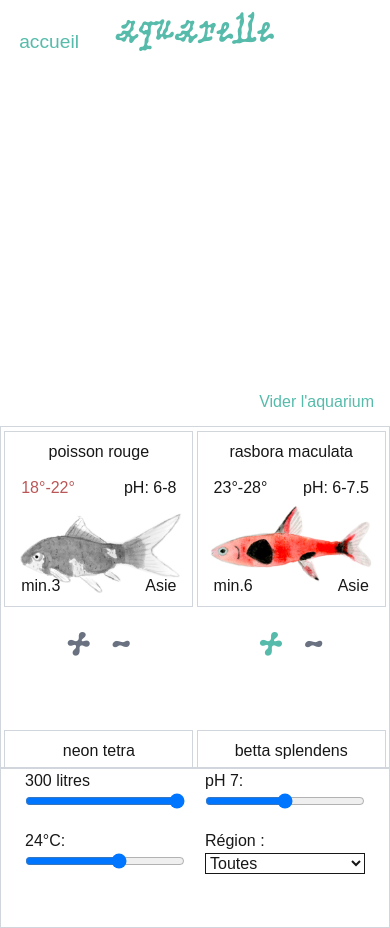
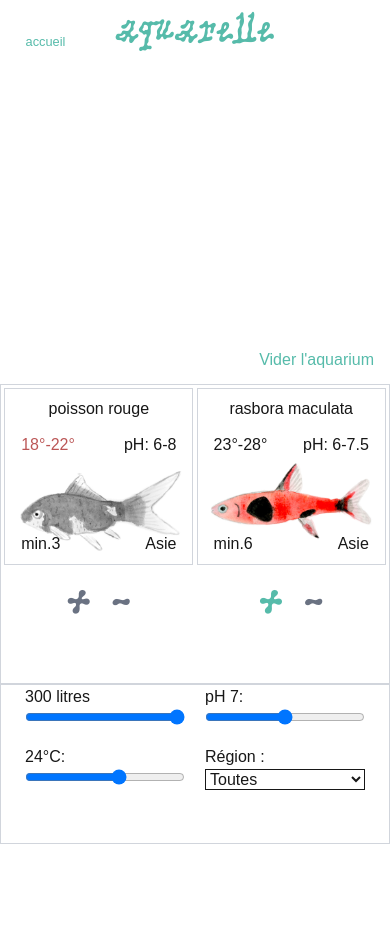
Before and after one commit to chloegregor/aquarelle, a Next.js app: page /simulateur in a window 390 px wide. After the commit the page ends 844 px from the top, so only its background shows below. Built offline with nearby package versions, Linux system fonts and the light colour scheme; a web font is replaced by a local one.

Commit message:
adjustment display

```diff
--- a/app/components/aquariumApp.jsx
+++ b/app/components/aquariumApp.jsx
@@ -66,7 +66,7 @@ export function AquariumApp() {
         </div>
 
       </div>
-      <div className=" h-[100%] pb-[10em] ">
+      <div className=" h-[100%] ">
       <FilteredFishes tankVolume={tankVolume} tankPh={tankPh} tankTemp={tankTemp} tankRegion={tankRegion} />
       </div>
     </>
--- a/app/components/population.jsx
+++ b/app/components/population.jsx
@@ -54,7 +54,7 @@ export function Population({ fish, volume, minimumVolume, originalVolume, reset,
       <div className="h-full flex flex-col relative text-center">
 
         <div className="h-[100%] flex flex-col">
-          <div className="grid lg:grid-cols-4 grid-cols-4 gap-[em] ml-[1em] mr-[1em] ">
+          <div className="grid lg:grid-cols-3 grid-cols-3 gap-[em] ml-[1em] mr-[1em] ">
             {FinalList.map(({data, result}) => (
 
               <div key={data.data.species} className="flex flex-col items-center w-full relative ">
--- a/app/globals.css
+++ b/app/globals.css
@@ -8,6 +8,7 @@
 
 html{
   height: 100%;
+  margin: 0;
 }
 
 @font-face {
@@ -64,6 +65,7 @@ body {
   height: 100%;
   font-family: 'Nata', sans-serif;
   font-size: 1em;
+  margin: 0;
 }
 
 .readme {
--- a/app/simulateur/page.tsx
+++ b/app/simulateur/page.tsx
@@ -7,14 +7,14 @@ export default function Simulateur() {
     <>
 
     <header className="lg:h-[20%] h-[10%] flex relative">
-      <div className="flex items-center ml-[1em] text-[1.2em]">
+      <div className="flex items-start mt-[2.5em] ml-[2em] lg:text-[1.1em] text-[0.8em]">
         <Link href="/" className="bleu hover:underline">accueil</Link>
       </div>
       <div className="absolute left-1/2 -translate-x-1/2">
         <h1 className="lg:text-[7em] text-[2.5em]">aquarelle</h1>
       </div>
     </header>
-    <main className=" h-[100%] lg:h-[80%] relative ">
+    <main className=" h-[90%] pb-[10em] lg:h-[80%]  ">
       <AquariumApp />
 
     </main>
```
